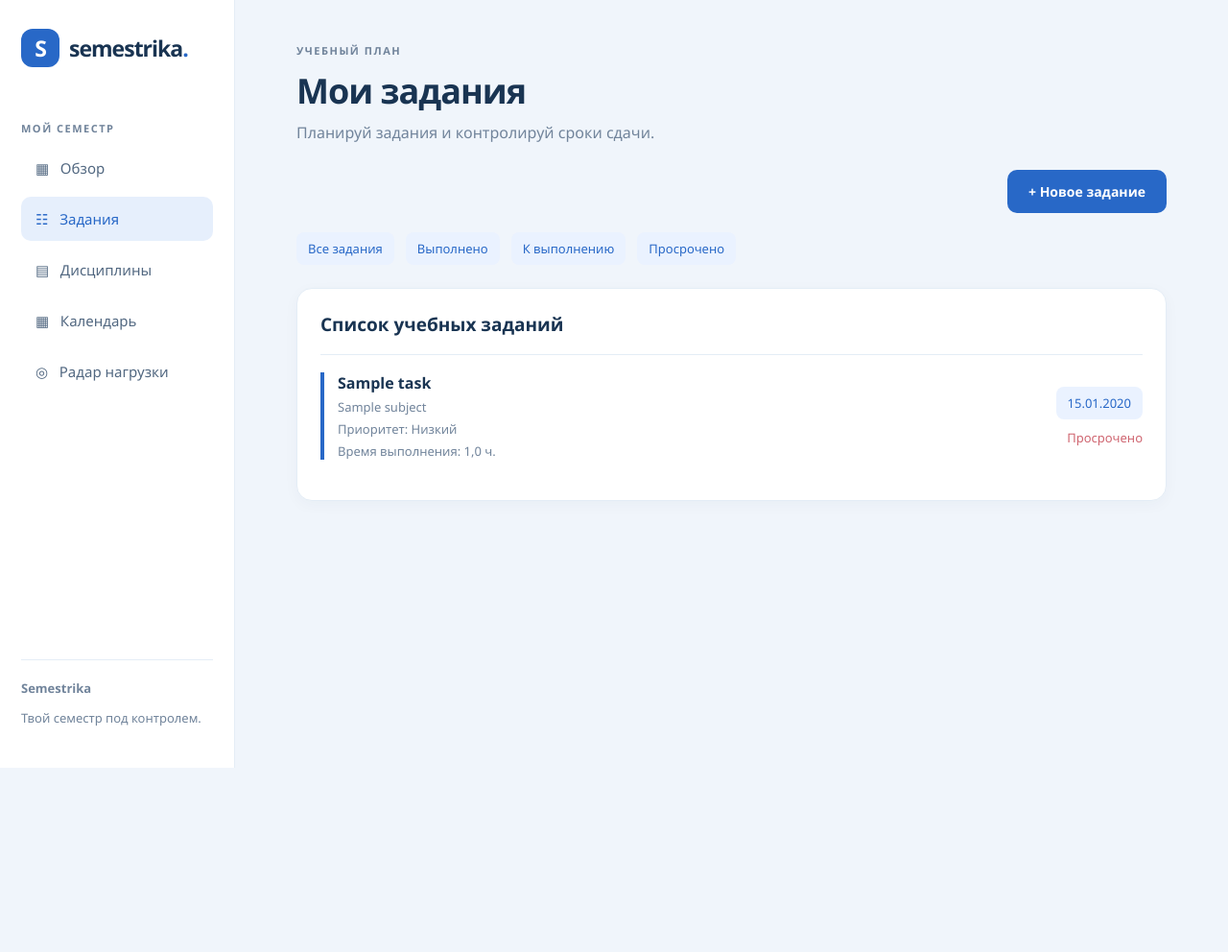
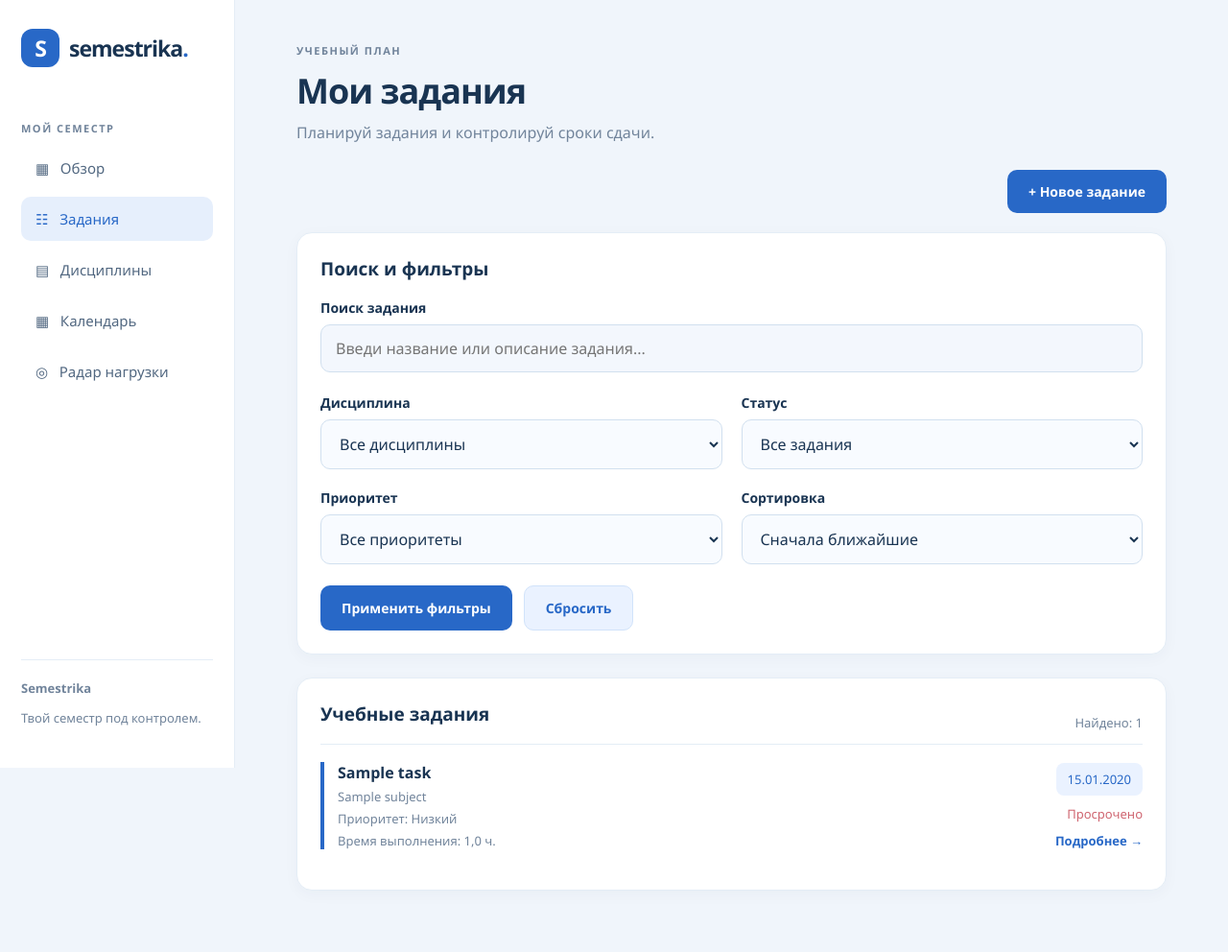
Before and after one commit to Linberg887/Semestrika, a Django app: page /tasks/ in a window 1280 px wide. Shown: the whole page at 96% size. Before the commit the page ends 800 px from the top, so only its background shows below. Run offline with Django 5.2, Linux system fonts and the light colour scheme; tables that the repository leaves empty hold one stand-in row (values such as "Sample post").

Commit message:
Implement task search and advanced filtering

```diff
--- a/planner/static/planner/css/styles.css
+++ b/planner/static/planner/css/styles.css
@@ -647,3 +647,52 @@ h1 {
         grid-template-columns: 1fr;
     }
 }
+
+/* Поиск и расширенная фильтрация */
+
+.filter-form {
+    display: grid;
+    gap: 22px;
+}
+
+.filter-grid {
+    display: grid;
+    grid-template-columns: repeat(2, minmax(0, 1fr));
+    gap: 20px;
+}
+
+.search-field input {
+    background: #f3f7fd;
+}
+
+.empty-state {
+    padding: 40px 15px;
+    text-align: center;
+}
+
+.empty-icon {
+    display: grid;
+    place-items: center;
+    width: 65px;
+    height: 65px;
+    margin: 0 auto 20px;
+    border-radius: 18px;
+    background: #eaf2ff;
+    color: var(--primary);
+    font-size: 32px;
+}
+
+.empty-state p {
+    margin-bottom: 24px;
+}
+
+.task-meta .task-link {
+    color: var(--primary);
+    font-weight: 600;
+}
+
+@media (max-width: 600px) {
+    .filter-grid {
+        grid-template-columns: 1fr;
+    }
+}
--- a/planner/templates/planner/tasks.html
+++ b/planner/templates/planner/tasks.html
@@ -10,59 +10,195 @@
     <h1>Мои задания</h1>
     <p>Планируй задания и контролируй сроки сдачи.</p>
 </header>
+
 <div class="page-actions">
     <a class="btn-primary" href="{% url 'planner:task_create' %}">
         + Новое задание
     </a>
 </div>
-<div class="task-filters">
-    <a class="deadline" href="{% url 'planner:tasks' %}">
-        Все задания
-    </a>
-    <a class="deadline" href="?status=completed">
+
+<section class="panel">
+
+    <h2>Поиск и фильтры</h2>
+
+    <form method="get" class="filter-form">
+
+        <div class="form-field search-field">
+            <label>Поиск задания</label>
+            <input type="search" name="q"
+                   value="{{ search }}"
+                   placeholder="Введи название или описание задания...">
+        </div>
+
+        <div class="filter-grid">
+
+            <div class="form-field">
+                <label>Дисциплина</label>
+
+                <select name="subject">
+                    <option value="">Все дисциплины</option>
+
+                    {% for subject in subjects %}
+                        <option value="{{ subject.id }}"
+                            {% if subject.id|stringformat:"s" == selected_subject %}
+                                selected
+                            {% endif %}>
+                            {{ subject.name }}
+                        </option>
+                    {% endfor %}
+                </select>
+            </div>
+
+            <div class="form-field">
+                <label>Статус</label>
+
+                <select name="status">
+                    <option value="all">Все задания</option>
+
+                    <option value="active"
+                        {% if selected == 'active' %}selected{% endif %}>
+                        К выполнению
+                    </option>
+
+                    <option value="completed"
+                        {% if selected == 'completed' %}selected{% endif %}>
                         Выполнено
-    </a>
-    <a class="deadline" href="?status=active">
-        К выполнению
-    </a>
-    <a class="deadline" href="?status=overdue">
+                    </option>
+
+                    <option value="overdue"
+                        {% if selected == 'overdue' %}selected{% endif %}>
                         Просрочено
+                    </option>
+                </select>
+            </div>
+
+            <div class="form-field">
+                <label>Приоритет</label>
+
+                <select name="priority">
+                    <option value="">Все приоритеты</option>
+
+                    <option value="high"
+                        {% if selected_priority == 'high' %}selected{% endif %}>
+                        Высокий
+                    </option>
+
+                    <option value="medium"
+                        {% if selected_priority == 'medium' %}selected{% endif %}>
+                        Средний
+                    </option>
+
+                    <option value="low"
+                        {% if selected_priority == 'low' %}selected{% endif %}>
+                        Низкий
+                    </option>
+                </select>
+            </div>
+
+            <div class="form-field">
+                <label>Сортировка</label>
+
+                <select name="sort">
+                    <option value="nearest">
+                        Сначала ближайшие
+                    </option>
+
+                    <option value="latest"
+                        {% if selected_sort == 'latest' %}selected{% endif %}>
+                        Сначала дальние
+                    </option>
+
+                    <option value="name"
+                        {% if selected_sort == 'name' %}selected{% endif %}>
+                        По названию
+                    </option>
+                </select>
+            </div>
+
+        </div>
+
+        <div class="form-actions">
+            <button type="submit" class="btn-primary">
+                Применить фильтры
+            </button>
+
+            <a class="btn-secondary" href="{% url 'planner:tasks' %}">
+                Сбросить
             </a>
         </div>
 
+    </form>
+</section>
+
 <section class="panel">
-    <h2>Список учебных заданий</h2>
+
+    <div class="section-heading">
+        <h2>Учебные задания</h2>
+        <span class="muted">Найдено: {{ tasks|length }}</span>
+    </div>
 
     {% for task in tasks %}
+
         <div class="task">
+
             <div class="task-info">
-                <a class="task-link" href="{% url 'planner:task_detail' task.id %}">
+
+                <a class="task-link"
+                   href="{% url 'planner:task_detail' task.id %}">
                     <strong>{{ task.title }}</strong>
                 </a>
+
                 <p>{{ task.subject.name }}</p>
+
                 <p>Приоритет: {{ task.get_priority_display }}</p>
+
                 <p>Время выполнения: {{ task.estimated_hours }} ч.</p>
+
             </div>
 
             <div class="task-meta">
+
                 <span class="deadline">
                     {{ task.deadline|date:"d.m.Y" }}
                 </span>
 
                 {% if task.status == 'completed' %}
                     <span class="green">Выполнено</span>
+
                 {% elif task.deadline < today %}
                     <span class="red">Просрочено</span>
+
                 {% else %}
                     <span class="orange">
                         {{ task.get_status_display }}
                     </span>
                 {% endif %}
+
+                <a class="task-link"
+                   href="{% url 'planner:task_detail' task.id %}">
+                    Подробнее →
+                </a>
+
             </div>
+
         </div>
+
     {% empty %}
-        <p class="muted">В этой категории пока нет заданий.</p>
+
+        <div class="empty-state">
+            <div class="empty-icon">⌕</div>
+            <h2>Задания не найдены</h2>
+            <p class="muted">
+                Попробуй изменить параметры поиска или сбросить фильтры.
+            </p>
+
+            <a class="btn-secondary" href="{% url 'planner:tasks' %}">
+                Показать все задания
+            </a>
+        </div>
+
     {% endfor %}
+
 </section>
 
 {% endblock %}
--- a/planner/views.py
+++ b/planner/views.py
@@ -33,26 +33,61 @@ def home(request):
     return render(request, 'planner/home.html', context)
 
 
+
 def tasks(request):
     today = timezone.localdate()
     task_list = Task.objects.select_related('subject').all()
+    subject_list = Subject.objects.all()
+
+    search = request.GET.get('q', '').strip()
     selected = request.GET.get('status', 'all')
+    selected_subject = request.GET.get('subject', '')
+    selected_priority = request.GET.get('priority', '')
+    selected_sort = request.GET.get('sort', 'nearest')
+
+    if search:
+        task_list = task_list.filter(
+            Q(title__icontains=search) |
+            Q(description__icontains=search)
+        )
 
     if selected == 'completed':
         task_list = task_list.filter(status='completed')
+
     elif selected == 'active':
         task_list = task_list.exclude(status='completed').filter(
             deadline__gte=today
         )
+
     elif selected == 'overdue':
         task_list = task_list.exclude(status='completed').filter(
             deadline__lt=today
         )
 
+    if selected_subject in {str(s.pk) for s in subject_list}:
+        task_list = task_list.filter(subject_id=selected_subject)
+
+    if selected_priority in ['low', 'medium', 'high']:
+        task_list = task_list.filter(priority=selected_priority)
+
+    if selected_sort == 'latest':
+        task_list = task_list.order_by('-deadline', 'title')
+    elif selected_sort == 'name':
+        task_list = task_list.order_by('title')
+    else:
+        task_list = task_list.order_by('deadline', 'title')
+
     return render(request, 'planner/tasks.html', {
         'tasks': task_list,
+        'subjects': subject_list,
         'today': today,
+        'search': search,
+        'selected': selected,
+        'selected_subject': selected_subject,
+        'selected_priority': selected_priority,
+        'selected_sort': selected_sort,
     })
+
 
 
 
```
Lines whose indentation alone changed are shown as unchanged.
